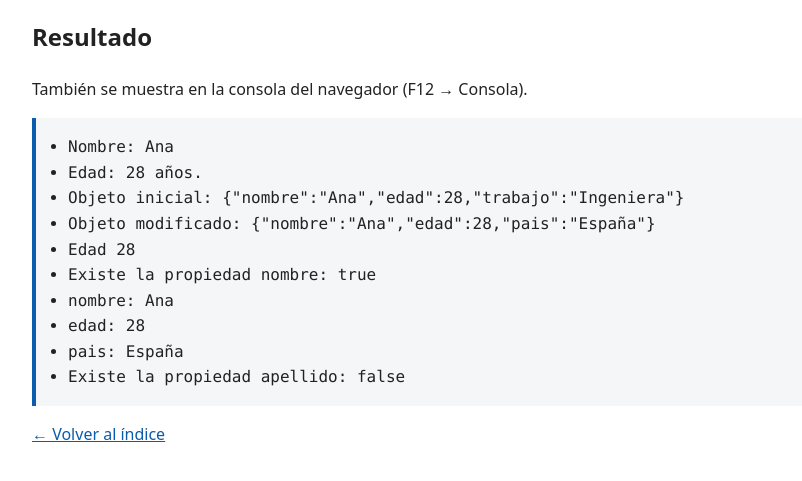
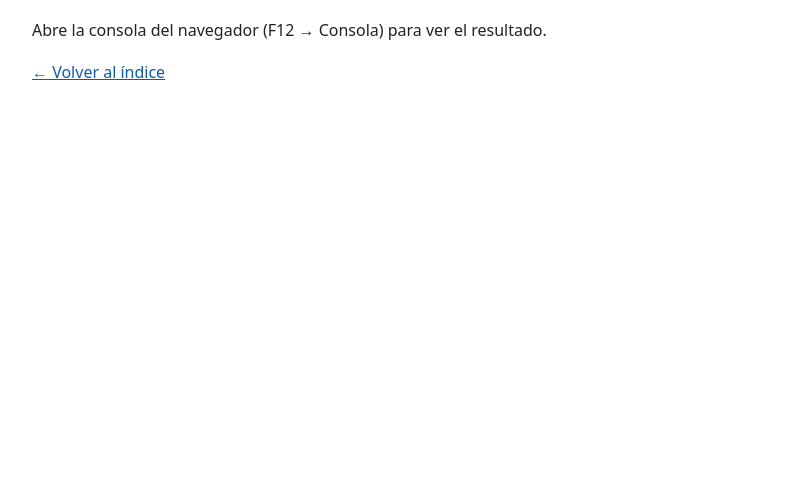
Before and after one commit to jramonnv0786-prog/Actividades-Objetos, a plain HTML site: page ejercicio-01/index.html in a window 1280 px wide. Shown: the part 151-632 px from the top of the page, without its empty margins (208-1010 px from the left). Drawn offline with Linux system fonts and the light colour scheme.

Commit message:
Imprimo con console.log, elimina la utilidad mostrar() y muestra el nombre original en el ejercicio 3

```diff
--- a/css/styles.css
+++ b/css/styles.css
@@ -18,12 +18,3 @@ input:focus-visible {
     outline: 3px solid #0b5cad;
     outline-offset: 2px;
 }
-
-/* Lista de resultados de los ejercicios 1-8 */
-.salida {
-    font-family: ui-monospace, Consolas, monospace;
-    background: #f4f6f8;
-    border-left: 4px solid #0b5cad;
-    padding: 1rem 1rem 1rem 2rem;
-    overflow-wrap: anywhere;
-}
--- a/ejercicio-01/index.html
+++ b/ejercicio-01/index.html
@@ -5,7 +5,6 @@
     <meta name="viewport" content="width=device-width, initial-scale=1.0">
     <title>Ejercicios 1 y 2 · Creación, acceso y recorrido de objetos</title>
     <link rel="stylesheet" href="../css/styles.css">
-    <script src="../js/utilidades.js" defer></script>
     <script src="script.js" defer></script>
 </head>
 <body>
@@ -13,11 +12,7 @@
         <h1>Ejercicios 1 y 2: Creación, acceso y recorrido de objetos</h1>
     </header>
     <main>
-        <section aria-labelledby="titulo-resultado">
-            <h2 id="titulo-resultado">Resultado</h2>
-            <p>También se muestra en la consola del navegador (F12 → Consola).</p>
-            <ul id="salida" class="salida"></ul>
-        </section>
+        <p>Abre la consola del navegador (F12 → Consola) para ver el resultado.</p>
         <p><a href="../index.html">← Volver al índice</a></p>
     </main>
 </body>
--- a/ejercicio-01/script.js
+++ b/ejercicio-01/script.js
@@ -11,21 +11,21 @@ const persona = {
 };
 
 // Muestra el nombre y la edad de la persona.
-mostrar("Nombre:", persona.nombre);
-mostrar("Edad:", persona.edad + " años.");
+console.log("Nombre:", persona.nombre);
+console.log("Edad:", persona.edad + " años.");
 
 // Muestra el objeto completo antes de modificarlo.
-mostrar("Objeto inicial:", persona);
+console.log("Objeto inicial:", persona);
 
 // Añade la propiedad pais y elimina la propiedad trabajo.
 persona.pais = "España";
 delete persona.trabajo;
 
 // Muestra el objeto completo después de los cambios.
-mostrar("Objeto modificado:", persona);
+console.log("Objeto modificado:", persona);
 
 // Muestra la edad accediendo a la propiedad.
-mostrar("Edad", persona["edad"]);
+console.log("Edad", persona["edad"]);
 
 
 // ----------------------------------------------------------------------------------------------------------------
@@ -49,12 +49,12 @@ Object.keys(persona).forEach(function (clave) {
 });
 
 // Muestra si existe la propiedad nombre.
-mostrar("Existe la propiedad nombre:", nombre);
+console.log("Existe la propiedad nombre:", nombre);
 
 // Recorre todas las propiedades de persona y muestra su clave y su valor.
 Object.entries(persona).forEach(function (par) {
-    mostrar(par[0] + ":", par[1]);
+    console.log(par[0] + ":", par[1]);
 });
 
 // TRUE Si existe la propiedad apellido si no FALSE.
-mostrar("Existe la propiedad apellido: ", apellido);
+console.log("Existe la propiedad apellido: ", apellido);
--- a/ejercicio-05/script.js
+++ b/ejercicio-05/script.js
@@ -17,8 +17,8 @@ empleado[id] = 1234;
 
 // Recorre las propiedades con for...in: la clave Symbol no aparece.
 for (const clave in empleado) {
-    mostrar(clave + ":", empleado[clave]);
+    console.log(clave + ":", empleado[clave]);
 }
 
 // La propiedad existe: se accede a ella directamente con el símbolo.
-mostrar("id (clave Symbol, oculta en el bucle):", empleado[id]);
+console.log("id (clave Symbol, oculta en el bucle):", empleado[id]);
--- a/ejercicio-06/script.js
+++ b/ejercicio-06/script.js
@@ -13,4 +13,4 @@ const cuentaBancaria = {
 };
 
 // Convierte el objeto en texto: String() llama a toString().
-mostrar("Cuenta bancaria ->", String(cuentaBancaria));
+console.log("Cuenta bancaria ->", String(cuentaBancaria));
--- a/ejercicio-07/script.js
+++ b/ejercicio-07/script.js
@@ -23,7 +23,7 @@ class Vehicle {
      * @returns {void}
      */
     move() {
-        mostrar(this.name + " se está moviendo");
+        console.log(this.name + " se está moviendo");
     }
 }
 
@@ -49,7 +49,7 @@ class Car extends Vehicle {
      * @returns {void}
      */
     move() {
-        mostrar(this.name + " is Rolling out!");
+        console.log(this.name + " is Rolling out!");
     }
 
     /**
@@ -57,7 +57,7 @@ class Car extends Vehicle {
      * @returns {void}
      */
     info() {
-        mostrar("Nombre: " + this.name + ", modelo: " + this.model);
+        console.log("Nombre: " + this.name + ", modelo: " + this.model);
     }
 }
 
--- a/js/utilidades.js
+++ /dev/null
@@ -1,45 +0,0 @@
-/**
- * @file Utilidades comunes a todos los ejercicios.
- * Muestra cada resultado en la consola y también en la propia página,
- * para que se pueda comprobar el ejercicio sin abrir las herramientas
- * de desarrollo.
- * @author Jose Ramón Neira Vega
- */
-
-/**
- * Muestra un resultado en la consola y lo añade a la lista #salida de la página.
- * Los objetos se convierten a texto con JSON.stringify() para poder leerlos en
- * la página; en la consola se muestran tal cual, con todas sus propiedades.
- *
- * Nota: JSON.stringify() ignora los métodos, las claves Symbol y las propiedades
- * privadas (#). Para ver el resultado de toString(), pasa String(objeto).
- *
- * @param {string} etiqueta - Texto que explica qué se está mostrando.
- * @param {*} [valor] - Valor que se quiere mostrar (opcional).
- * @returns {void}
- */
-function mostrar(etiqueta, valor) {
-    const salida = document.getElementById("salida");
-    const elemento = document.createElement("li");
-    let texto = etiqueta;
-
-    // Consola: se pasa el valor original para poder inspeccionarlo
-    if (arguments.length > 1) {
-        console.log(etiqueta, valor);
-    } else {
-        console.log(etiqueta);
-    }
-
-    // Página: el valor se convierte a texto legible
-    if (arguments.length > 1) {
-        if (typeof valor === "object" && valor !== null) {
-            texto = etiqueta + " " + JSON.stringify(valor);
-        } else {
-            texto = etiqueta + " " + String(valor);
-        }
-    }
-
-    // textContent (no innerHTML) para que nada se interprete como HTML
-    elemento.textContent = texto;
-    salida.appendChild(elemento);
-}
```
Also changed, not shown: ejercicio-03/index.html (+1 -6 lines), ejercicio-03/script.js (+8 -6 lines), ejercicio-04/index.html (+1 -6 lines), ejercicio-04/script.js (+4 -4 lines), ejercicio-05/index.html (+1 -6 lines), ejercicio-06/index.html (+1 -6 lines), ejercicio-07/index.html (+1 -6 lines), ejercicio-08/index.html (+1 -6 lines), index.html (+1 -1 lines), 1 other file.
